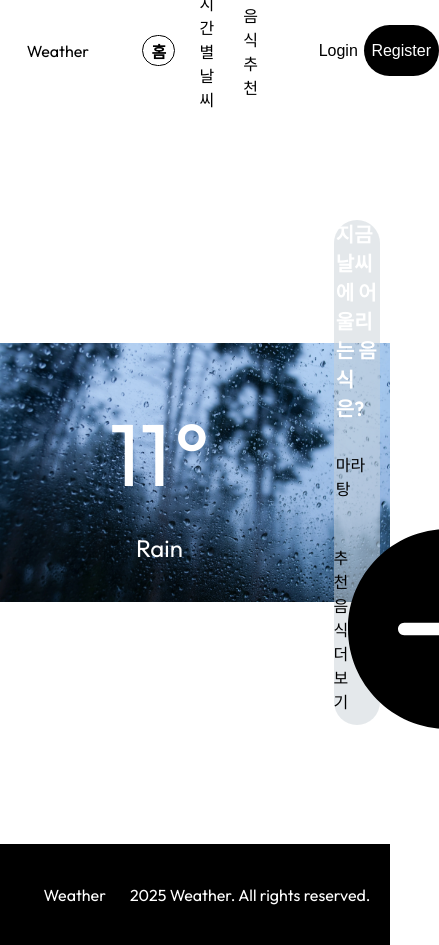
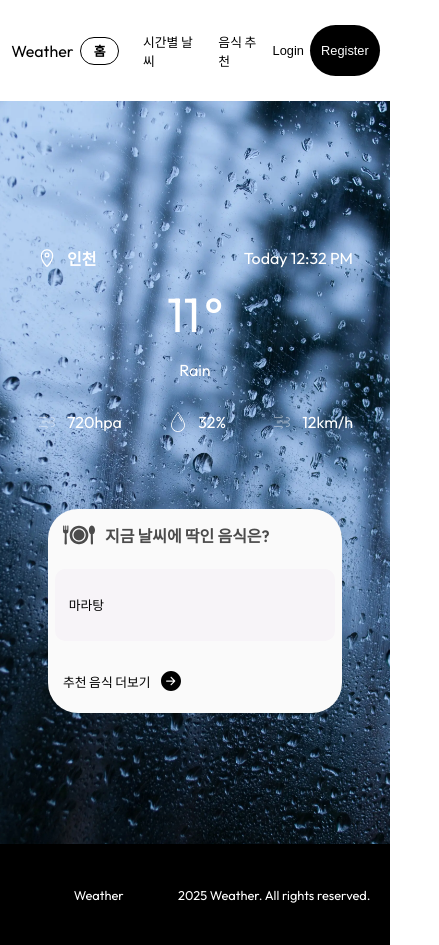
Before and after one commit to Weather-Food/weather-food, a React (Create React App) app: page / in a window 390 px wide. Shown: the whole page, 439 px wide, since content can reach past the window. Built offline with nearby package versions, Linux system fonts and the light colour scheme.

Commit message:
Design: apply media query for mobile on main page including header, footer, weatherSection, recommendation components

```diff
--- a/src/components/Home/Recommendation.tsx
+++ b/src/components/Home/Recommendation.tsx
@@ -4,14 +4,18 @@ const Recommendation = () => {
   return (
     <div className="recommendation-container">
       <div className="recommend-statement--container">
-        <p className="statement">지금 날씨에 어울리는 음식은?</p>
+        <p className="statement">
+          <img src="./Home/food.svg" alt="food" />
+          지금 날씨에 딱인 음식은?
+        </p>
       </div>
       <div className="recommended-food--container">
+        {/* To-do: 날씨 추천 음식 패치 후 리스트 나열  */}
         <p>마라탕</p>
       </div>
       <div className="more-food--container">
         <p>추천 음식 더보기</p>
-        <img src="./Home/more.svg" alt="more" />
+        <img className="more-icon" src="./Home/more.svg" alt="more" />
       </div>
     </div>
   );
--- a/src/components/Home/WeatherSection.tsx
+++ b/src/components/Home/WeatherSection.tsx
@@ -23,15 +23,19 @@ const WeatherSection = () => {
       <div className="condition-container">
         <div className="hpa-container">
           {/* 여기 hpa 정보는 다른 걸로 대체 예정 */}
-          <img src="./Home/wind.svg" alt="hpa" />
+          <img className="hpa-icon" src="./Home/wind.svg" alt="hpa" />
           <p>720hpa</p>
         </div>
         <div className="pricipitation-container">
-          <img src="./Home/raindrop.svg" alt="pricipitation" />
+          <img
+            className="pricipitation-icon"
+            src="./Home/raindrop.svg"
+            alt="pricipitation"
+          />
           <p>32%</p>
         </div>
         <div className="wind-container">
-          <img src="./Home/wind.svg" alt="wind" />
+          <img className="wind-icon" src="./Home/wind.svg" alt="wind" />
           <p>12km/h</p>
         </div>
       </div>
--- a/src/styles/Footer.scss
+++ b/src/styles/Footer.scss
@@ -15,3 +15,10 @@
 .right-container {
   @extend .flex-structure;
 }
+
+// 모바일 화면
+@media (max-width: 768px) {
+  .footer-container {
+    font-size: 0.8rem;
+  }
+}
--- a/src/styles/Header.scss
+++ b/src/styles/Header.scss
@@ -64,3 +64,27 @@
   background-color: black;
   margin: auto;
 }
+
+// 모바일 화면
+@media (max-width: 768px) {
+  .header-container {
+    padding: 0 2%;
+  }
+  .navigation-container {
+    width: 48%;
+  }
+
+  .navigation-container,
+  .login-button,
+  .register-button {
+    font-size: 0.8rem;
+  }
+
+  .auth-container {
+    width: 30%;
+  }
+
+  .register-button {
+    padding: 0 10%;
+  }
+}
--- a/src/styles/Home/HeroSection.scss
+++ b/src/styles/Home/HeroSection.scss
@@ -24,3 +24,16 @@
   height: 80%;
   gap: 7%;
 }
+
+// 모바일 화면
+@media (max-width: 768px) {
+  .background-image {
+    background-size: cover;
+  }
+
+  .weather-recommendation--container {
+    flex-direction: column;
+    height: 50%;
+    padding: 5%;
+  }
+}
--- a/src/styles/Home/Recommendation.scss
+++ b/src/styles/Home/Recommendation.scss
@@ -3,32 +3,65 @@
   display: flex;
   flex-direction: column;
   justify-content: center;
-  // align-items: center;
-  gap: 10px;
-  // background-color: rgba(255, 255, 255, 0.5);
-  background-color: rgba(202, 209, 216, 0.5);
+  gap: 15px;
+  background-color: rgb(250, 250, 250);
   border-radius: 30px;
-  width: 70%;
-  height: 85%;
+  height: 75%;
+  margin: 5%;
 }
 
 .statement {
+  display: flex;
+  align-items: center;
   font-size: 1.25rem;
   font-weight: 600;
-  color: white;
+  color: rgb(55, 55, 55);
+  color: #4b4b4b;
+  gap: 10px;
+  padding: 3% 5%;
   margin: 0;
-  padding: 5%;
 }
 
 .recommended-food--container {
   border-radius: 10px;
-  margin: 5%;
-  // padding: 5%;
-  width: 90%;
-  height: 50%;
+  padding: 5%;
+  height: 40%;
+  background-color: rgb(247, 244, 248);
 }
 
 .more-food--container {
   display: flex;
   flex-direction: row;
+  align-items: center;
+  padding: 3% 5%;
+  gap: 10px;
+  font-weight: 500;
 }
+
+.more-icon {
+  cursor: pointer;
+}
+
+// 모바일 화면
+@media (max-width: 768px) {
+  .recommendation-container {
+    width: 80%;
+    padding: 2%;
+  }
+  .statement {
+    font-size: 1rem;
+  }
+  .recommended-food--container,
+  .more-food--container {
+    font-size: 0.8rem;
+  }
+  .more-icon {
+    width: 20px;
+    height: 20px;
+  }
+
+  .statement,
+  .more-food--container {
+    padding: 1% 3%;
+  }
+}
--- a/src/styles/Home/WeatherSection.scss
+++ b/src/styles/Home/WeatherSection.scss
@@ -10,6 +10,7 @@
   flex-direction: column;
   justify-content: space-around;
   height: 100%;
+  margin: 5%;
 }
 
 .location-time--container {
@@ -24,6 +25,7 @@
   flex: 1;
   @extend .flex-row-structure;
   gap: 10px;
+  align-items: center;
 }
 
 .time {
@@ -61,5 +63,34 @@
 .pricipitation-container,
 .wind-container {
   @extend .flex-row-structure;
+  align-items: center;
   gap: 10px;
 }
+
+// 모바일 화면
+@media (max-width: 768px) {
+  .weather-container {
+    width: 90%;
+  }
+
+  .location-time--container {
+    font-size: 1rem;
+  }
+  .temperature {
+    font-size: 3rem;
+  }
+  .state {
+    font-size: 1rem;
+  }
+  .condition-container {
+    font-size: 1rem;
+  }
+
+  .location-icon,
+  .hpa-icon,
+  .pricipitation-icon,
+  .wind-icon {
+    width: 20px;
+    height: 20px;
+  }
+}
```
Also changed, not shown: public/Home/food.svg (added).
